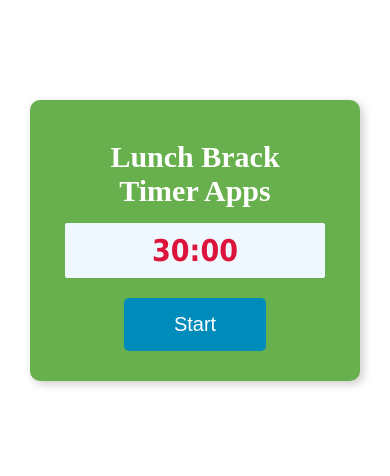
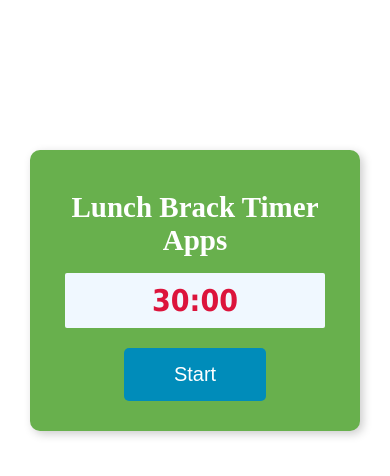
Before and after one commit to ruhel241/timer-app, a React (Create React App) app: page / in a window 390 px wide. Shown: the top 476 px of the page. Built offline with nearby package versions, Linux system fonts and the light colour scheme.

Commit message:
css update

```diff
--- a/src/App.css
+++ b/src/App.css
@@ -16,7 +16,7 @@ article {
   border-radius: 10px;
   margin: 50px auto 20px;
   padding: 30px;
-  transform: translate(0px, 50px);
+  transform: translate(0px, 100px);
   overflow: hidden;
   box-shadow: 3px 3px 10px #ccc;
 }
@@ -68,4 +68,11 @@ article #timer{
   article {
     width: 100%;
   }
+
+  article h3 {
+    padding: 11px;
+    font-size: 29px;
+  }
+
+
 }
```
